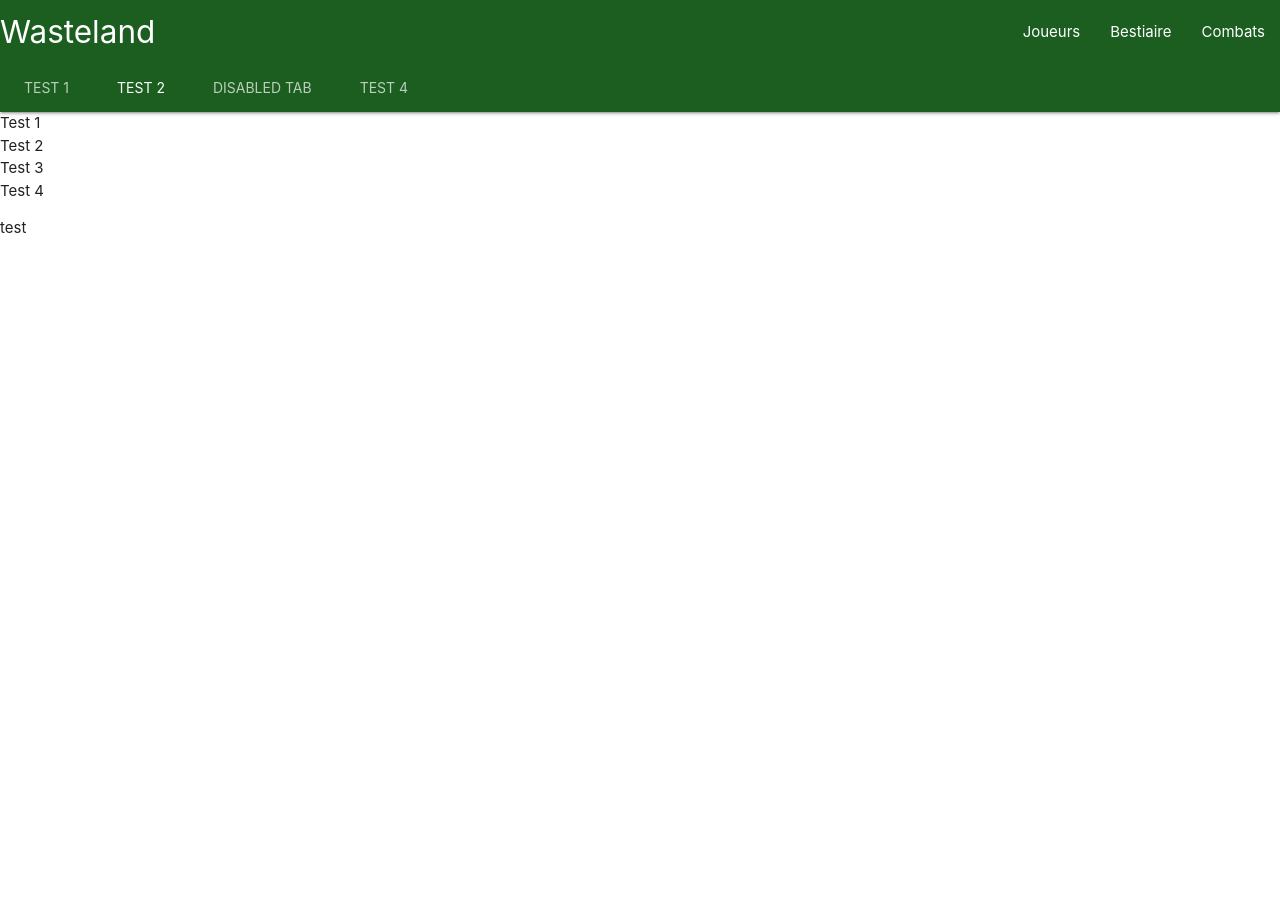
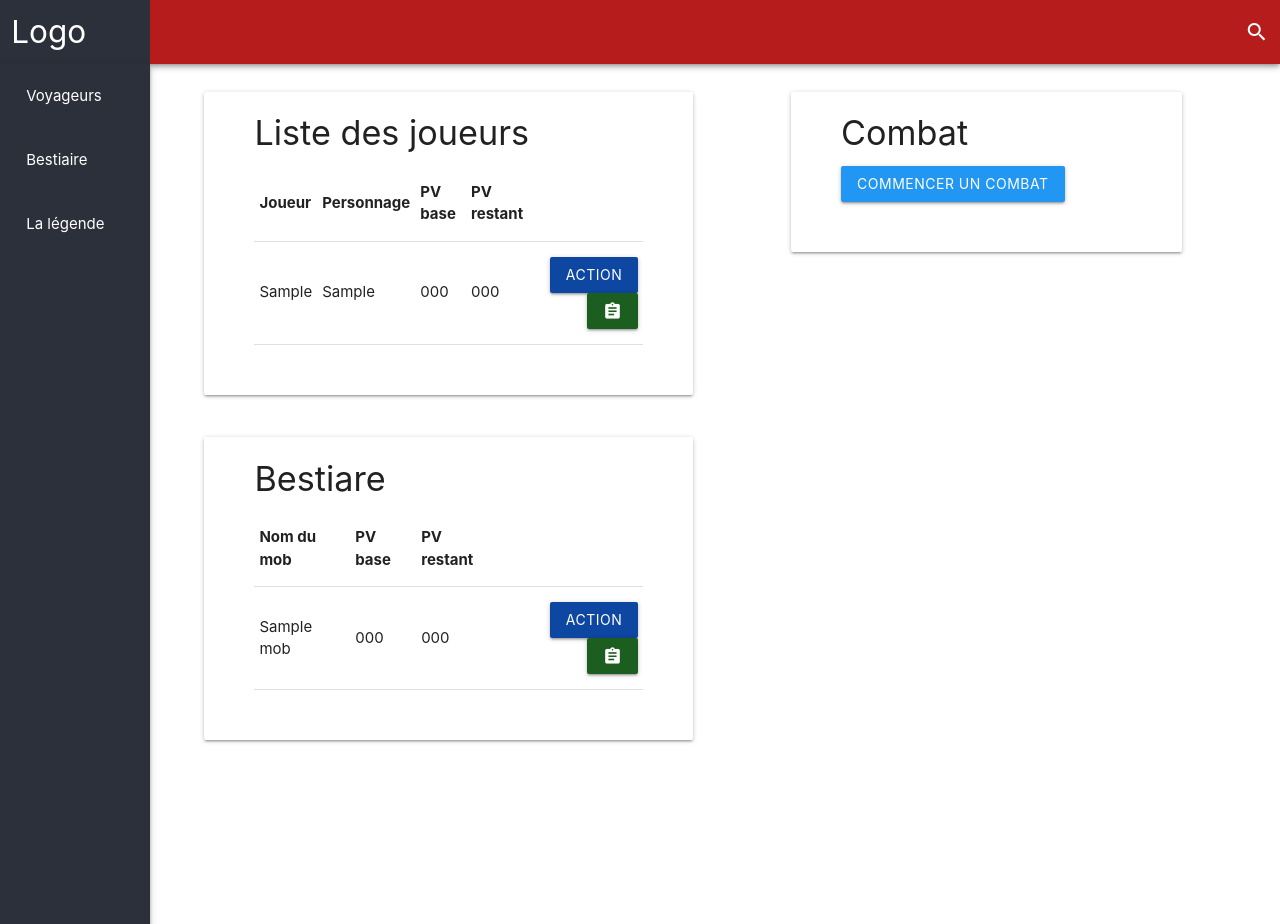
Before and after one commit to Stralcops/Projet-wasteland, a CodeIgniter app: page /wasteland/ in a window 1280 px wide. Run offline with CodeIgniter, Linux system fonts and the light colour scheme; tables that the repository leaves empty or names only in its code hold one stand-in row (values such as "Sample post"); some libraries are stand-ins or nearby versions.

Commit message:
Modif db + vue des fiches perso

```diff
--- a/application/config/autoload.php
+++ b/application/config/autoload.php
@@ -58,8 +58,7 @@ $autoload['packages'] = array();
 |
 |	$autoload['libraries'] = array('user_agent' => 'ua');
 */
-$autoload['libraries'] = array();
-
+	$autoload['libraries'] = array('database', 'email', 'session');
 /*
 | -------------------------------------------------------------------
 |  Auto-load Drivers
--- a/application/config/routes.php
+++ b/application/config/routes.php
@@ -53,3 +53,5 @@ $route['default_controller'] = 'pages/view';
 $route['404_override'] = '';
 $route['translate_uri_dashes'] = FALSE;
 $route['(:any)'] = 'pages/view/$1';
+
+$route['pj/fiche_pj_modal/(:any)'] = "pj/fiche_pj_modal/$1";
--- a/application/views/pages/home.php
+++ b/application/views/pages/home.php
@@ -1 +1,113 @@
-<p>test</p>
+<div class="row">
+  <div class="draggable col s5 offset-s1 card">
+    <h4>Liste des joueurs</h4>
+    <table>
+       <tr>
+           <th>Joueur</th>
+           <th>Personnage</th>
+           <th>PV base</th>
+           <th>PV restant</th>
+           <th></th>
+       </tr>
+       <?php
+       $query = $this->db->get('t_pj');
+
+     foreach ($query->result() as $info_user)
+     {
+
+          // code...
+
+
+        ?>
+       <tr>
+           <td><?php echo  $info_user->pj_joueur; ?></td>
+           <td><?php echo $info_user->pj_perso ?></td>
+           <td><?php echo  $info_user->pj_hp?></td>
+           <td><?php echo  $info_user->pj_chp?></td>
+           <td class="right-align">
+             <div class="btn blue darken-4 ">
+                 Action
+             </div>
+             <div class="btn green darken-4 modal_fiche_pj" data-id="<?php echo  $info_user->id_pj?>">
+                 <i class="material-icons modal-trigger" href="#modal1">assignment</i>
+             </div>
+          </td>
+       </tr>
+     <?php } ?>
+    </table>
+  </div>
+  <div class="col s4 offset-s1 card">
+    <h4>Combat</h4>
+    <div class="btn" >Commencer un combat</div>
+  </div>
+
+</div>
+<div class="row ">
+  <div class="draggable col s5 offset-s1 card">
+    <h4>Bestiare</h4>
+    <table>
+       <tr>
+           <th>Nom du mob</th>
+           <th>PV base</th>
+           <th>PV restant</th>
+           <th></th>
+       </tr>
+       <?php
+       $query = $this->db->get('t_mob');
+
+     foreach ($query->result() as $info_mob)
+     {
+        ?>
+       <tr>
+           <td><?php echo $info_mob->mob_nom?></td>
+           <td><?php echo  $info_mob->mob_hp?></td>
+           <td><?php echo  $info_mob->mob_chp?></td>
+           <td class="right-align">
+             <div class="btn blue darken-4 ">
+                 Action
+             </div>
+             <div class="btn green darken-4 modal_fiche_pj" data-id="<?php echo  $info_mob->id_mob?>">
+                 <i class="material-icons modal-trigger" href="#modal1">assignment</i>
+             </div>
+          </td>
+       </tr>
+     <?php } ?>
+    </table>
+  </div>
+</div>
+<script type="text/javascript">
+$('.modal_fiche_pj').click(function()
+{
+  var id_pj = $(this).attr("data-id");
+  $('.modal').modal();
+  $('#modal1').load("<?php echo base_url() ?>pj/fiche_pj_modal/"+id_pj);
+});
+
+
+
+
+$( function() {
+   $( ".draggable" ).draggable(
+     {
+            drag: function(){
+                var offset = $(this).offset();
+                var xPos = offset.left;
+                var yPos = offset.top;
+                $('#posX').text('x: ' + xPos);
+                $('#posY').text('y: ' + yPos);
+            }
+ })
+   $('#posX').change(
+     function()
+     {
+       console.log($('#posX').val());
+
+     });
+});
+
+
+
+</script>
+<div id="modal1" class="modal">
+
+</div>
--- a/application/views/templates/footer.php
+++ b/application/views/templates/footer.php
@@ -1,5 +1,14 @@
+</div>
 <!--JavaScript at end of body for optimized loading-->
-<script type="text/javascript" src="<?php echo base_url() ?>js/materialize.js"></script>
-<script type="text/javascript" src="<?php echo base_url() ?>js/script.js"></script>
+<script type="text/javascript" src="<?php echo base_url() ?>assets/js/materialize.js"></script>
+<script type="text/javascript" src="<?php echo base_url() ?>assets/js/script.js"></script>
+<script src="https://code.jquery.com/jquery-3.3.1.js" integrity="sha256-2Kok7MbOyxpgUVvAk/HJ2jigOSYS2auK4Pfzbm7uH60=" crossorigin="anonymous"></script>
+<script type="text/javascript" src="<?php echo base_url();?>assets/js/script.js"></script>
+<script type="text/javascript" src="<?php echo base_url();?>assets/js/materialize.js"></script>
+<script src="https://cdnjs.cloudflare.com/ajax/libs/select2/4.0.6-rc.0/js/select2.min.js"></script>
+<script src="https://code.jquery.com/ui/1.12.1/jquery-ui.js"></script>
+<script src="https://unpkg.com/sweetalert/dist/sweetalert.min.js"></script>
+<script src="https://code.jquery.com/ui/1.12.1/jquery-ui.js"></script>
+
 </body>
 </html>
--- a/application/views/templates/header.php
+++ b/application/views/templates/header.php
@@ -3,40 +3,32 @@
 <!DOCTYPE html>
   <html>
     <head>
-
+      <script
+        src="https://code.jquery.com/jquery-3.3.1.slim.js"
+        integrity="sha256-fNXJFIlca05BIO2Y5zh1xrShK3ME+/lYZ0j+ChxX2DA="
+        crossorigin="anonymous"></script>
       <link href="https://fonts.googleapis.com/icon?family=Material+Icons" rel="stylesheet">
       <link type="text/css" rel="stylesheet" href="<?php echo base_url() ?>assets/css/materialize.css"  media="screen,projection"/>
       <link type="text/css" rel="stylesheet" href="<?php echo base_url() ?>assets/css/style.css"  media="screen,projection"/>
+      <link type="text/css" rel="stylesheet" href="<?php echo base_url() ?>assets/css/global.css"  media="screen,projection"/>
       <meta name="viewport" content="width=device-width, initial-scale=1.0"/>
     </head>
     <body>
-      <nav class="nav-extended green darken-4">
+      <div class="row">
+        <nav class="col s12 z-depth-2 red darken-4" id="header-nav">
           <div class="nav-wrapper">
-           <a href="#" class="brand-logo">Wasteland</a>
-           <a href="#" data-target="mobile-demo" class="sidenav-trigger"><i class="material-icons">menu</i></a>
+            <a href="#" class="brand-logo">Logo</a>
             <ul id="nav-mobile" class="right hide-on-med-and-down">
-             <li><a href="sass.html">Joueurs</a></li>
-             <li><a href="badges.html">Bestiaire</a></li>
-             <li><a href="collapsible.html">Combats</a></li>
-           </ul>
-         </div>
-         <div class="nav-content">
-           <ul class="tabs tabs-transparent">
-             <li class="tab"><a href="#test1">Test 1</a></li>
-             <li class="tab"><a class="active" href="#test2">Test 2</a></li>
-             <li class="tab disabled"><a href="#test3">Disabled Tab</a></li>
-             <li class="tab"><a href="#test4">Test 4</a></li>
+              <i class="material-icons">search</i>
             </ul>
           </div>
         </nav>
-
-       <ul class="sidenav" id="mobile-demo">
-         <li><a href="sass.html">Sass</a></li>
-         <li><a href="badges.html">Components</a></li>
-         <li><a href="collapsible.html">JavaScript</a></li>
+        <nav class="col s1 white z-depth-2"id="sideNav">
+          <ul>
+            <li><a href="<?php echo base_url() ?>pj">Voyageurs</a></li>
+            <li><a href="badges.html">Bestiaire</a></li>
+            <li><a href="collapsible.html">La légende</a></li>
          </ul>
-
-       <div id="test1" class="col s12">Test 1</div>
-       <div id="test2" class="col s12">Test 2</div>
-       <div id="test3" class="col s12">Test 3</div>
-       <div id="test4" class="col s12">Test 4</div>
+        </nav>
+      </div>
+      <div id="page">
--- a/assets/css/style.css
+++ b/assets/css/style.css
@@ -0,0 +1,48 @@
+#sideNav
+{
+height: 100%;
+position: fixed;
+left: 0;
+top: 64px;
+z-index: 100;
+background-color: #2c303a !important;
+min-width: 150px;
+
+}
+#header-nav{
+  position: relative;
+}
+#header-nav::before
+{
+  content:"";
+  position: absolute;
+  height: 64px;
+  left: 0;
+  top: 0;
+  background-color: #2c303a;
+  width: 8.3333333333%;
+  border-bottom: solid 20px 1px;
+  min-width: 150px;
+}
+#page
+{
+  margin-left: 8.3333333333%;
+}
+.vseperateur
+{
+  width: 2px;
+  background-color: #F1F1F1;
+  height: 100%;
+}
+.divider
+{
+  margin-left: 50px;
+  margin-right: 50px;
+  margin-top: 30px;
+  margin-bottom: 30px;
+}
+.card
+{
+  padding: 50px !important;
+  padding-top: 0px !important;
+}
```
Also changed, not shown: application/controllers/Pj.php (added, +26 -0 lines), application/views/modal/fiche_pj_modal.php (added, +80 -0 lines), application/views/pages/fiche_pj.php (added, +72 -0 lines), application/views/pages/pj.php (added), 3 other files. Lines whose indentation alone changed are shown as unchanged.
